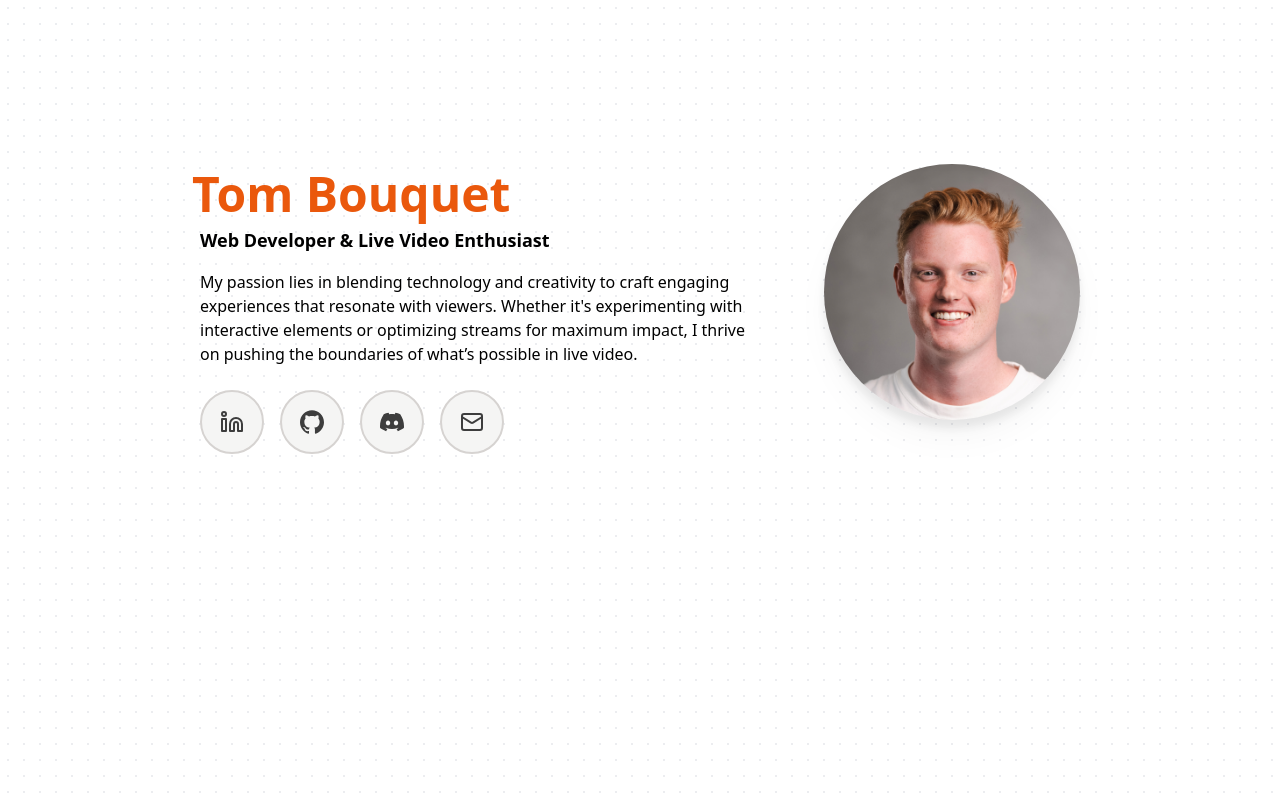
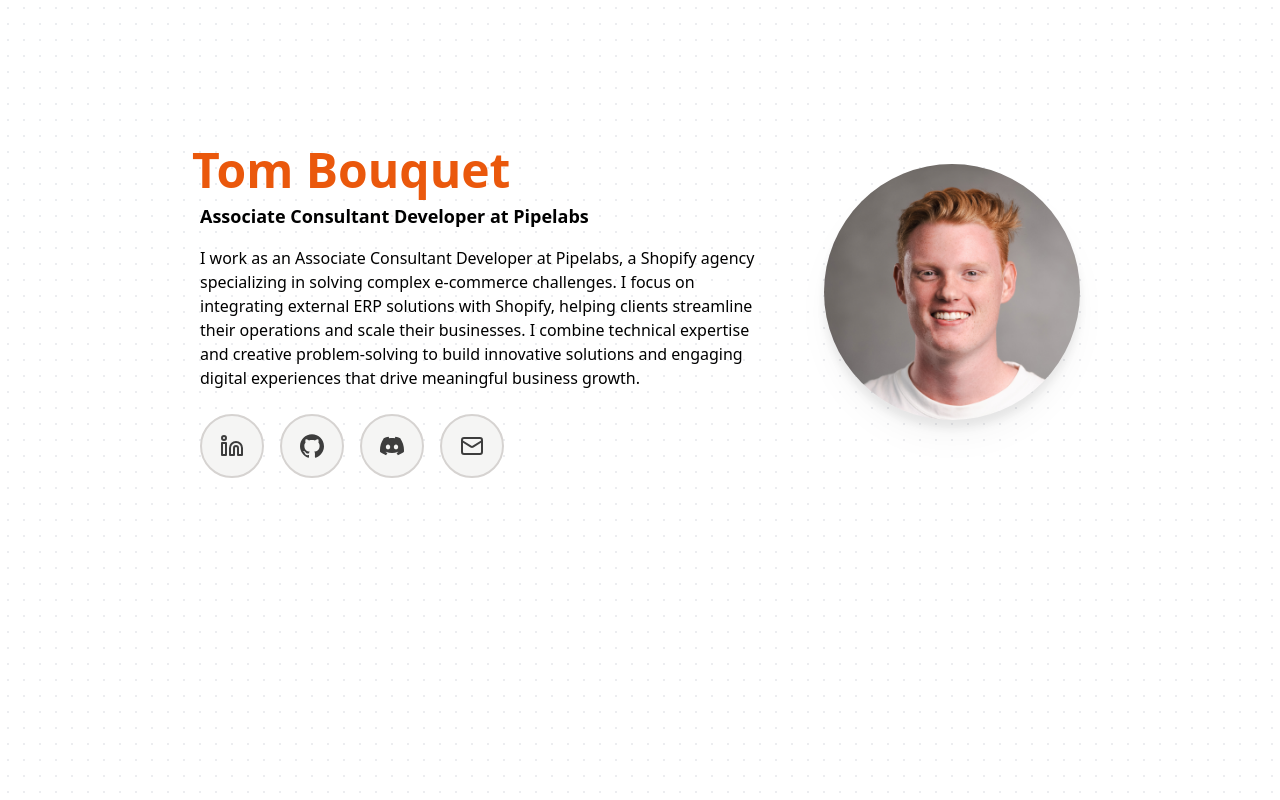
Before and after one commit to tombouquet/tombouquet.com, a React (Vite) app: page / in a window 1280 px wide. Built offline with nearby package versions, Linux system fonts and the light colour scheme.

Commit message:
updated bio

```diff
--- a/index.html
+++ b/index.html
@@ -6,7 +6,7 @@
     <meta name="viewport" content="width=device-width, initial-scale=1.0" />
     <meta
       name="description"
-      content="Tom Bouquet - Web Developer & Live Video Enthusiast. I blend technology and creativity to create engaging experiences. Specializing in interactive elements and optimizing live video streams, I push the boundaries of what's possible in live video."
+      content="Tom Bouquet - Associate Consultant Developer at Pipelabs, specializing in integrating ERP solutions with Shopify to help businesses streamline operations and scale effectively."
     />
     <title>Tom Bouquet</title>
   </head>
--- a/src/App.tsx
+++ b/src/App.tsx
@@ -74,14 +74,16 @@ const App = () => {
               Tom Bouquet
             </h1>
             <h2 className="font-bold text-lg mt-2">
-              Web Developer & Live Video Enthusiast
+              Associate Consultant Developer at Pipelabs
             </h2>
             <p className="mt-4">
-              My passion lies in blending technology and creativity to craft
-              engaging experiences that resonate with viewers. Whether it's
-              experimenting with interactive elements or optimizing streams for
-              maximum impact, I thrive on pushing the boundaries of what’s
-              possible in live video.
+              I work as an Associate Consultant Developer at Pipelabs, a Shopify
+              agency specializing in solving complex e-commerce challenges. I
+              focus on integrating external ERP solutions with Shopify, helping
+              clients streamline their operations and scale their businesses. I
+              combine technical expertise and creative problem-solving to build
+              innovative solutions and engaging digital experiences that drive
+              meaningful business growth.
             </p>
           </div>
           <div className="flex gap-4 justify-center md:justify-start">
```
